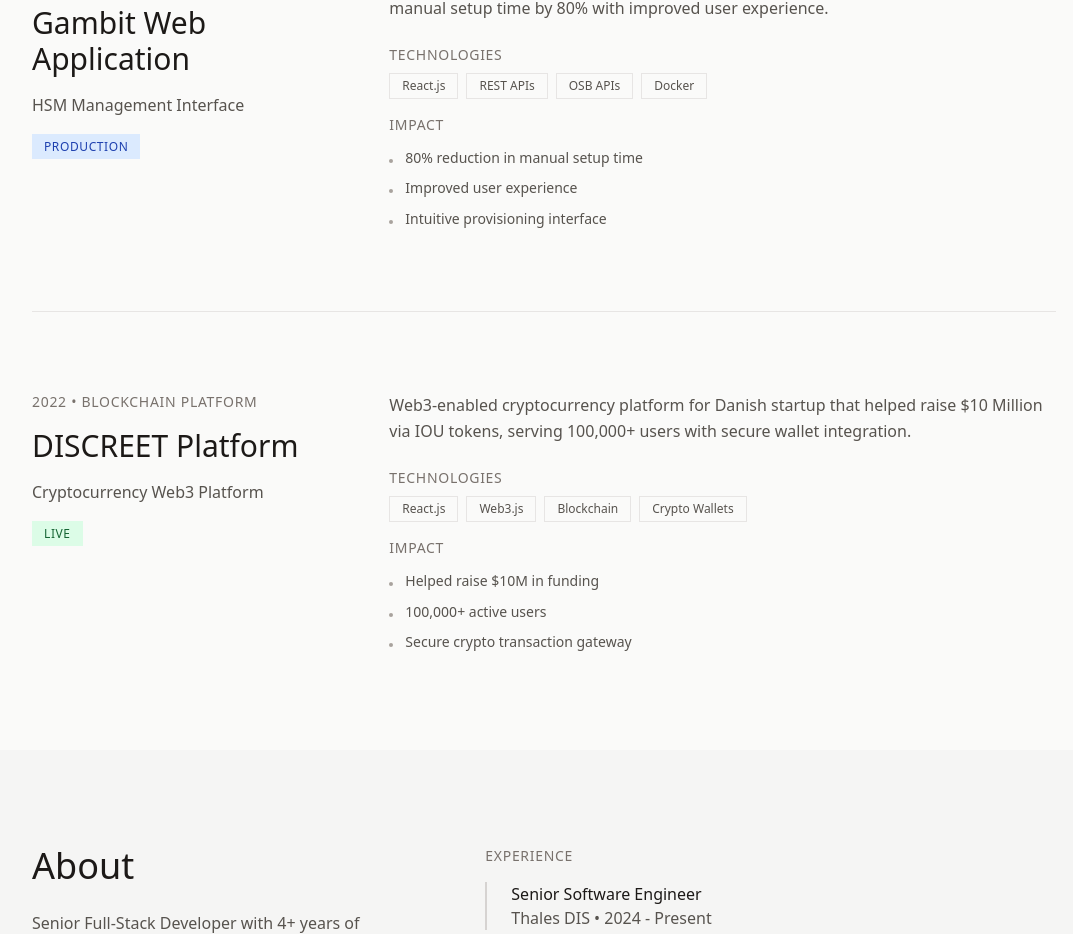
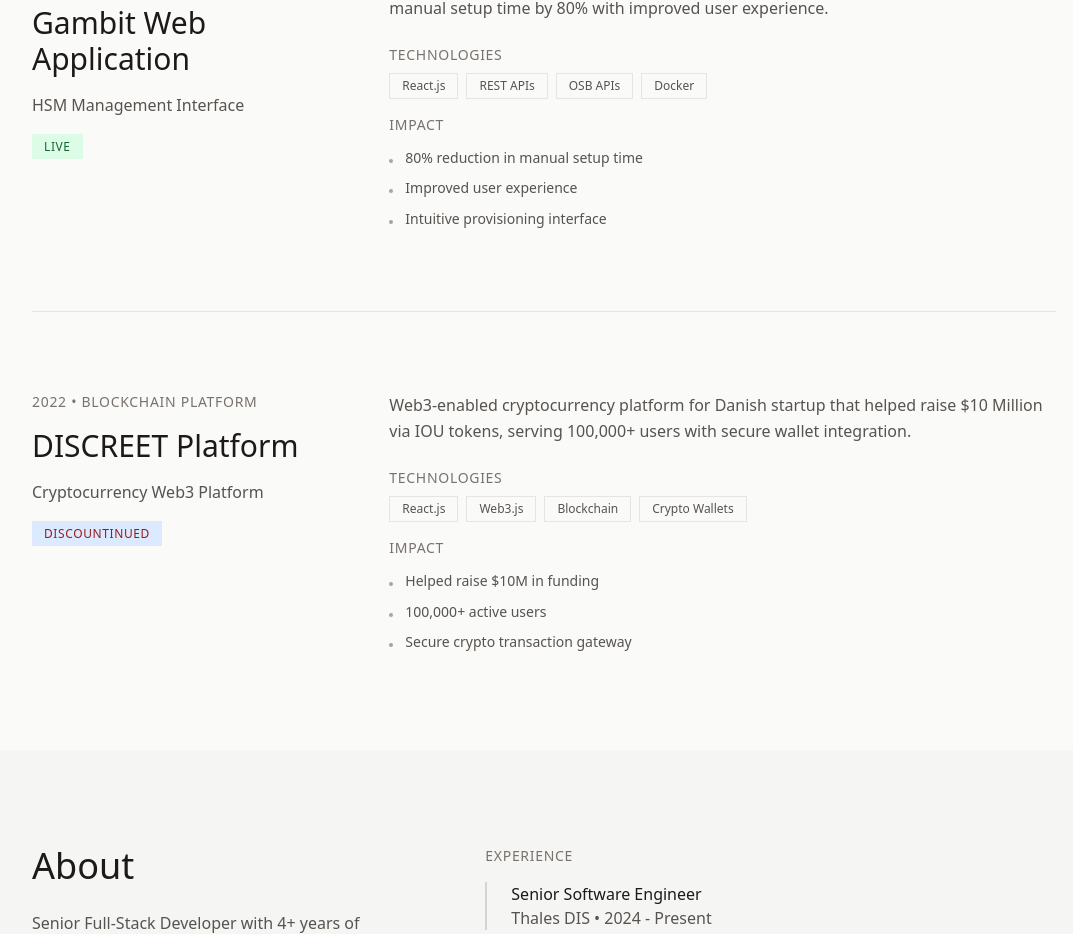
Before and after one commit to shashankmahajan99/portfolio, a React (Vite) app: page / in a window 1280 px wide. Shown: the part 1950-2884 px from the top of the page, without its empty margins (96-1169 px from the left). Built offline with nearby package versions, Linux system fonts and the light colour scheme.

Commit message:
Update App.tsx

```diff
--- a/src/App.tsx
+++ b/src/App.tsx
@@ -66,7 +66,7 @@
       description: "Full-stack React application providing intuitive interface for HSM provisioning, reducing manual setup time by 80% with improved user experience.",
       tech: ["React.js", "REST APIs", "OSB APIs", "Docker"],
       metrics: ["80% reduction in manual setup time", "Improved user experience", "Intuitive provisioning interface"],
-      status: "Production",
+      status: "Live",
       type: "Web Application",
       year: "2021-2023",
     },
@@ -76,7 +76,7 @@
       description: "Web3-enabled cryptocurrency platform for Danish startup that helped raise $10 Million via IOU tokens, serving 100,000+ users with secure wallet integration.",
       tech: ["React.js", "Web3.js", "Blockchain", "Crypto Wallets"],
       metrics: ["Helped raise $10M in funding", "100,000+ active users", "Secure crypto transaction gateway"],
-      status: "Live",
+      status: "Discountinued",
       type: "Blockchain Platform",
       year: "2022",
     },
@@ -225,7 +225,7 @@
                       <div className="inline-block">
                         <span className={`px-3 py-1 text-xs uppercase tracking-wider font-medium ${
                           project.status === "Live" ? "bg-green-100 text-green-800" :
-                          project.status === "Production" ? "bg-blue-100 text-blue-800" : "bg-amber-100 text-amber-800"
+                          project.status === "Discountinued" ? "bg-blue-100 text-red-800" : "bg-amber-100 text-amber-800"
                         }`}>
                           {project.status}
                         </span>
```
